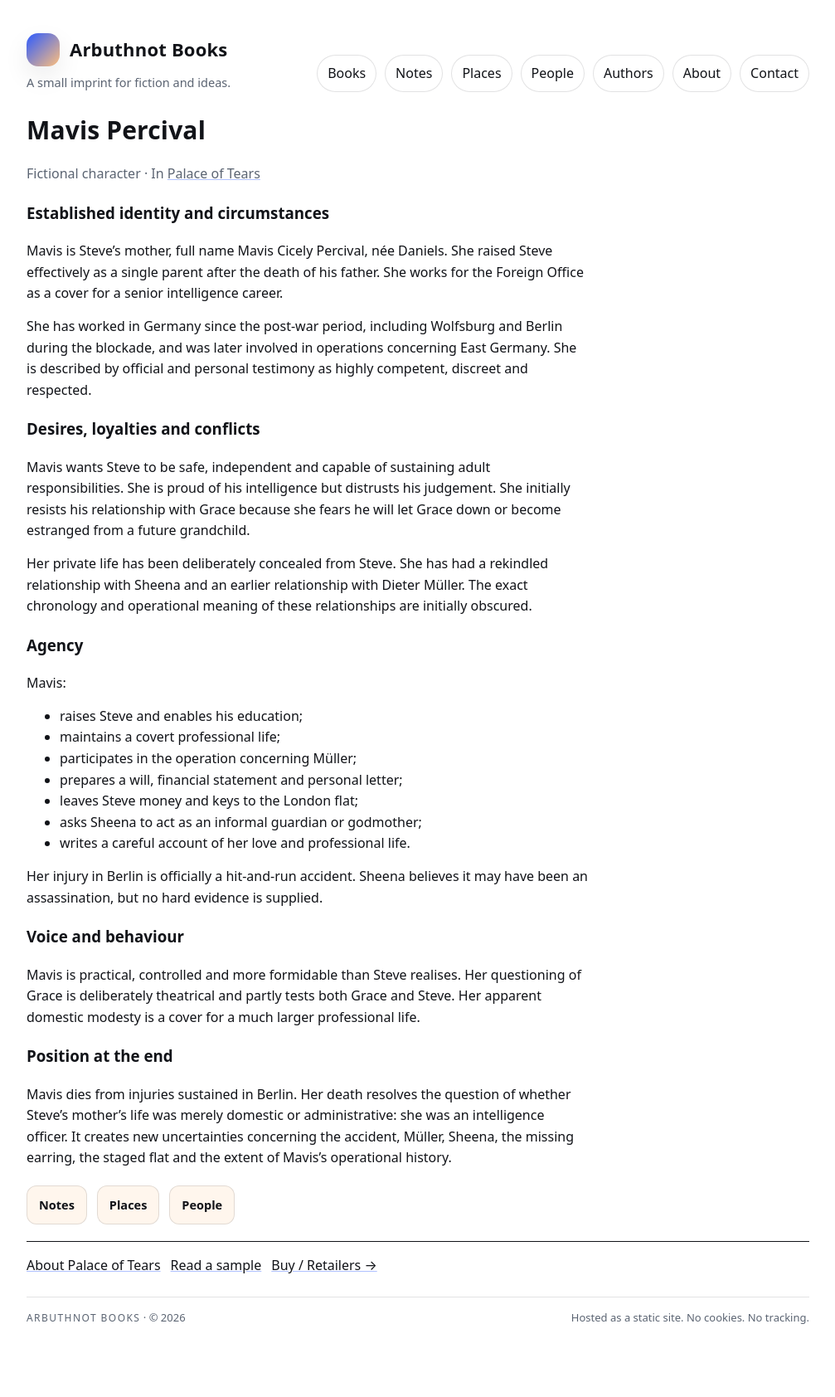
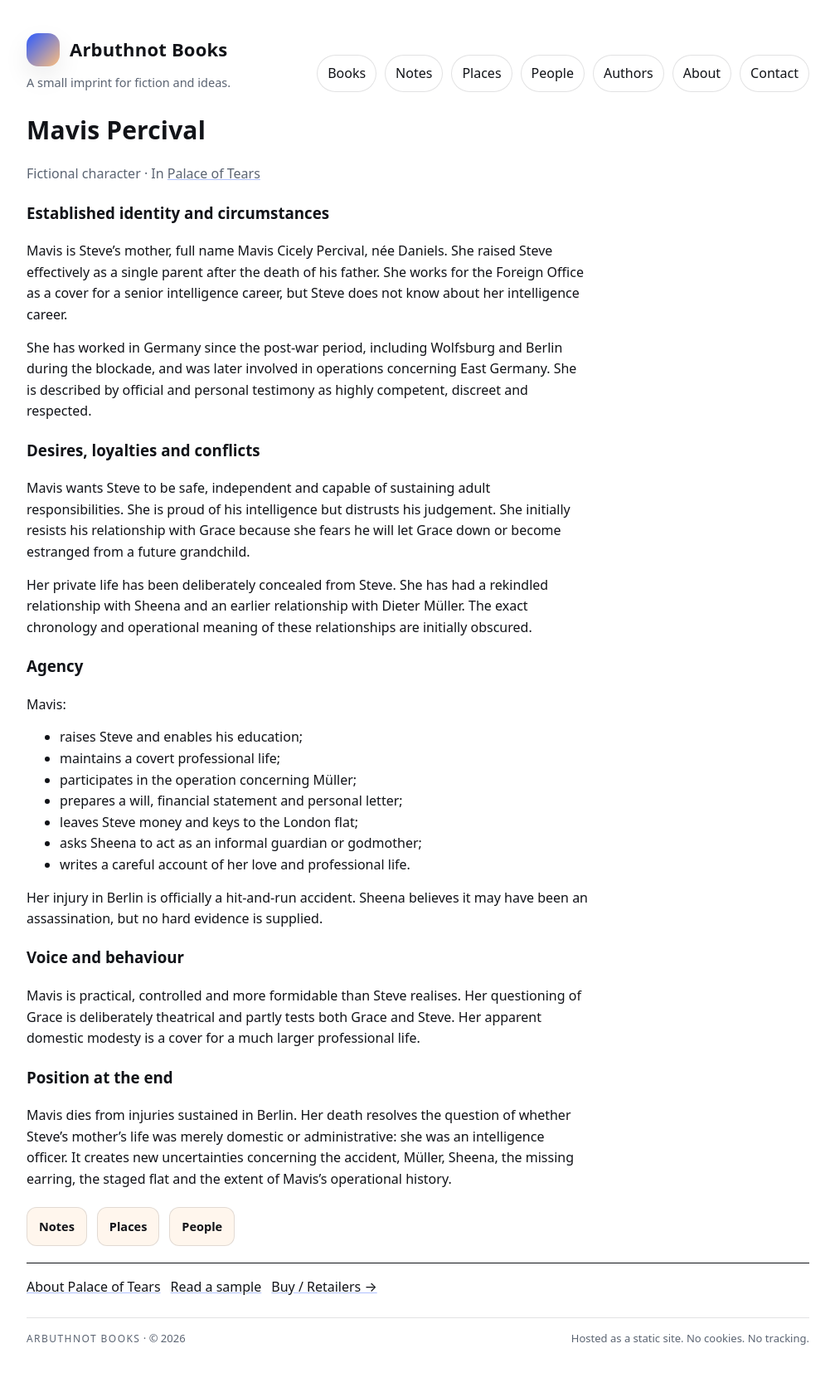
Before and after one commit to eamonnvi/Arbuthnot-Books, a Jekyll site: the page built from people/palace-of-tears/mavis-percival.md, in a window 1280 px wide. Shown: the whole page at 83% size, without its empty margins (136-1143 px from the left). Built offline with Jekyll 4.4.1, drawn with Linux system fonts in a browser that asks for light colours; before the commit the page ends 1659 px from its top, so only the background shows below that.

Commit message:
Mavis detail

```diff
--- a/people/palace-of-tears/mavis-percival.md
+++ b/people/palace-of-tears/mavis-percival.md
@@ -9,7 +9,7 @@ permalink: /people/palace-of-tears/mavis=percival/
 
 ### Established identity and circumstances
 
-Mavis is Steve’s mother, full name Mavis Cicely Percival, née Daniels. She raised Steve effectively as a single parent after the death of his father. She works for the Foreign Office as a cover for a senior intelligence career.
+Mavis is Steve’s mother, full name Mavis Cicely Percival, née Daniels. She raised Steve effectively as a single parent after the death of his father. She works for the Foreign Office as a cover for a senior intelligence career, but Steve does not know about her intelligence career.
 
 She has worked in Germany since the post-war period, including Wolfsburg and Berlin during the blockade, and was later involved in operations concerning East Germany. She is described by official and personal testimony as highly competent, discreet and respected.
 
```
